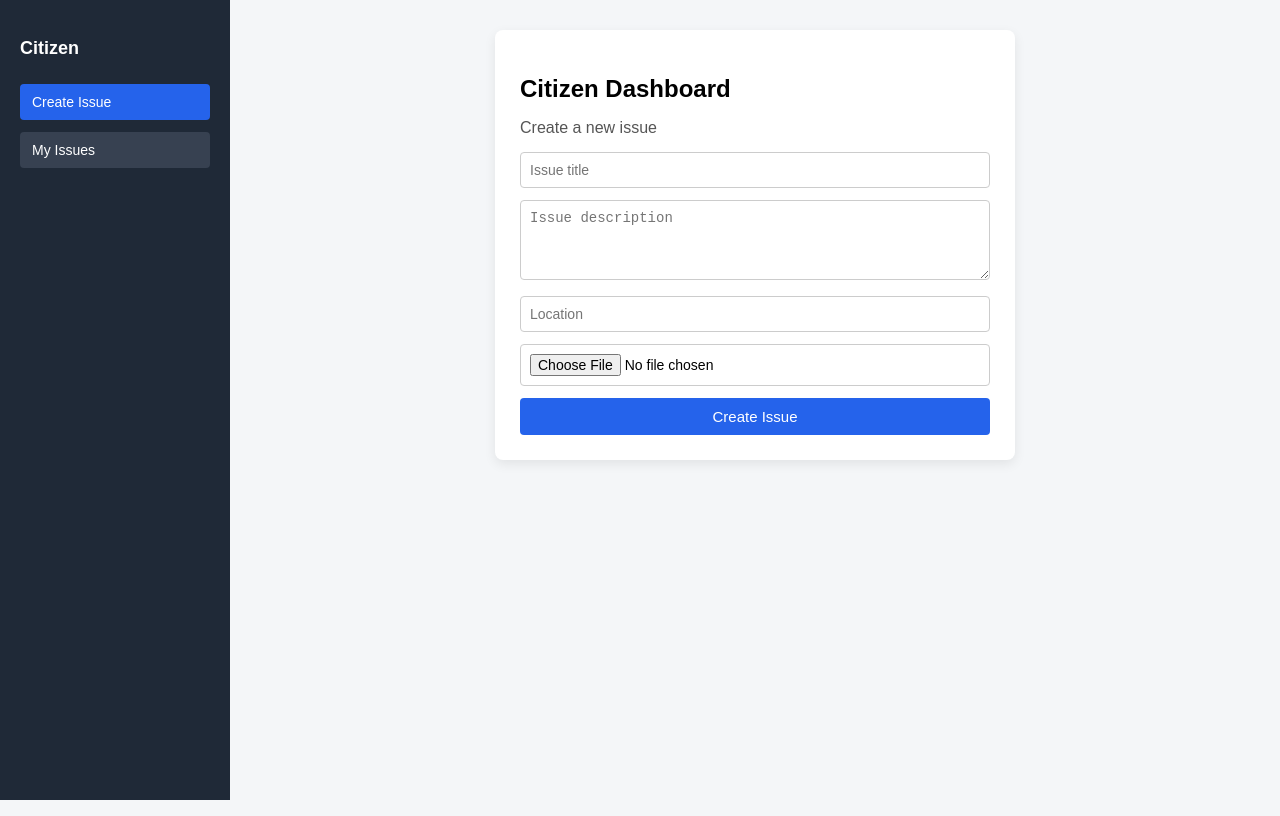
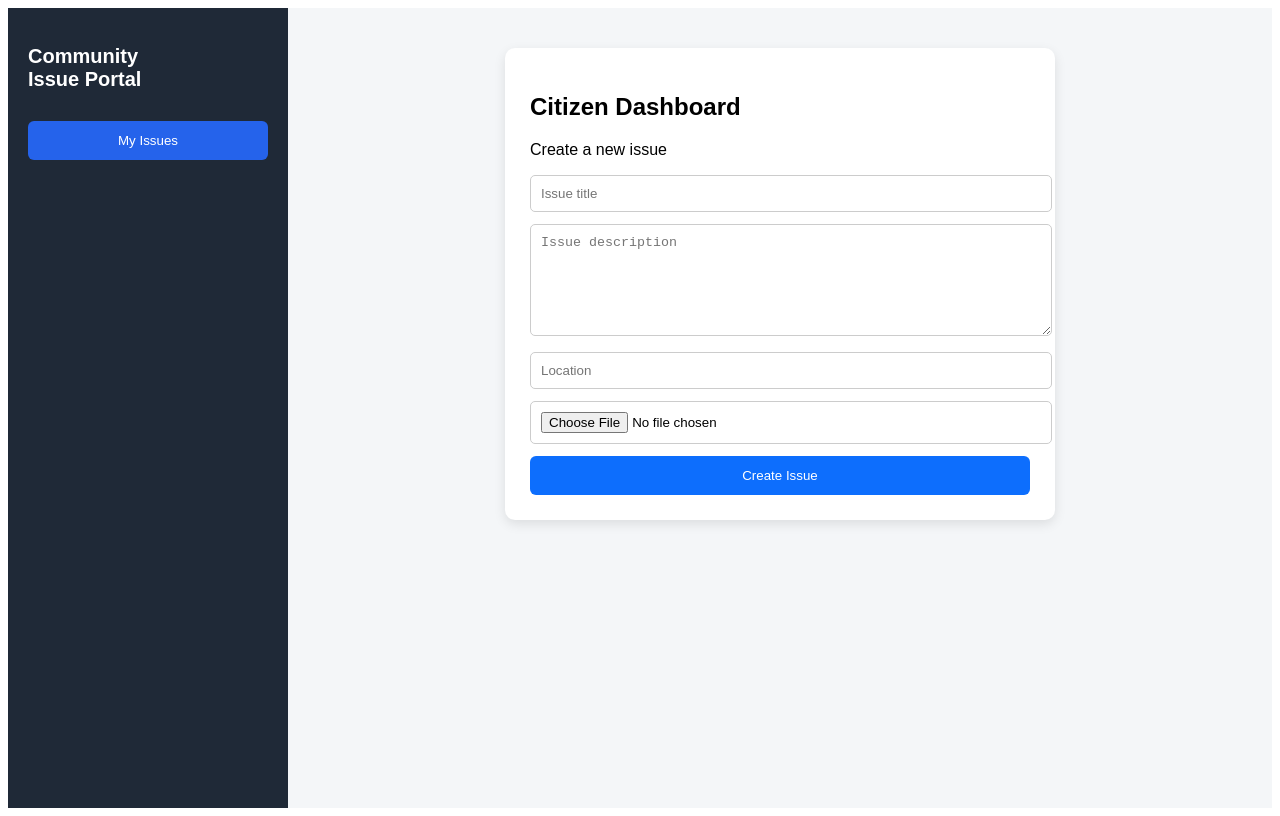
Before and after one commit to Bhargava449904/community_portal_fullstack, a React (Vite) app: page /create_issue in a window 1280 px wide. Built offline with nearby package versions, Linux system fonts and the light colour scheme.

Commit message:
citizendashboad

```diff
--- a/src/components/dashboard/Citizendash.jsx
+++ b/src/components/dashboard/Citizendash.jsx
@@ -1,12 +1,14 @@
-import React, { useState } from "react";
+import { useState } from "react";
+import { useNavigate } from "react-router-dom";
 import "./citizendash.css";
 
 function CitizenDash() {
+  const navigate = useNavigate();
+
   const [title, setTitle] = useState("");
   const [description, setDescription] = useState("");
   const [location, setLocation] = useState("");
   const [image, setImage] = useState(null);
-
   const [error, setError] = useState("");
   const [success, setSuccess] = useState("");
 
@@ -39,7 +41,6 @@ function CitizenDash() {
       }
 
       setSuccess("Issue created successfully ✅");
-
       setTitle("");
       setDescription("");
       setLocation("");
@@ -51,18 +52,23 @@ function CitizenDash() {
   };
 
   return (
-    <div className="dashboard">
+    <div className="dashboard-layout">
 
-      {/* SIDEBAR */}
+      {/* LEFT SIDEBAR */}
       <div className="sidebar">
-        <h3>Citizen</h3>
-        <button className="sidebar-btn active">Create Issue</button>
-        <button className="sidebar-btn">My Issues</button>
+        <h2 className="logo">Community<br />Issue Portal</h2>
+
+        <button
+          className="sidebar-btn"
+          onClick={() => navigate("/my-issues")}
+        >
+          My Issues
+        </button>
       </div>
 
-      {/*  MAIN CONTENT */}
+      {/* RIGHT CONTENT */}
       <div className="content">
-        <div className="citizen-container">
+        <div className="citizen-card">
           <h2>Citizen Dashboard</h2>
           <p>Create a new issue</p>
 
--- a/src/components/dashboard/citizendash.css
+++ b/src/components/dashboard/citizendash.css
@@ -1,124 +1,81 @@
-/* Reset / base */
-* {
-  box-sizing: border-box;
+/* LAYOUT */
+.dashboard-layout {
+  display: flex;
+  min-height: 100vh;
+  background: #f4f6f8;
+  font-family: Arial, sans-serif;
 }
 
-body {
-  margin: 0;
-  font-family: Arial, sans-serif;
-  background-color: #f4f6f8;
-}
-
-/* ===== Dashboard Layout ===== */
-.dashboard {
-  display: flex;
-  min-height: 100vh;
-  width: 100%;
-}
-
-/* ===== Sidebar ===== */
+/* SIDEBAR */
 .sidebar {
-  width: 230px;
-  background-color: #1f2937;
-  color: #ffffff;
+  width: 240px;
+  background: #1f2937;
+  color: white;
   padding: 20px;
 }
 
-.sidebar h3 {
-  margin-bottom: 25px;
-  font-size: 18px;
+.logo {
+  font-size: 20px;
+  margin-bottom: 30px;
 }
 
-/* Sidebar buttons */
 .sidebar-btn {
   width: 100%;
-  padding: 10px 12px;
-  margin-bottom: 12px;
-  background-color: #374151;
-  color: #ffffff;
+  padding: 12px;
+  background: #2563eb;
   border: none;
-  border-radius: 4px;
-  text-align: left;
+  color: white;
   cursor: pointer;
-  font-size: 14px;
+  border-radius: 6px;
 }
 
-.sidebar-btn:hover {
-  background-color: #4b5563;
-}
-
-/* Active button */
-.sidebar-btn.active {
-  background-color: #2563eb;
-}
-
-/* ===== Main Content ===== */
+/* RIGHT CONTENT */
 .content {
   flex: 1;
   display: flex;
   justify-content: center;
   align-items: flex-start;
-  padding: 30px;
+  padding: 40px;
 }
 
-/* ===== Form Card ===== */
-.citizen-container {
+/* CARD */
+.citizen-card {
+  background: white;
   width: 100%;
-  max-width: 520px;
-  background-color: #ffffff;
+  max-width: 500px;
   padding: 25px;
-  border-radius: 8px;
-  box-shadow: 0 4px 12px rgba(0, 0, 0, 0.08);
+  border-radius: 10px;
+  box-shadow: 0 4px 12px rgba(0,0,0,0.1);
 }
 
-.citizen-container h2 {
-  margin-bottom: 5px;
+.citizen-card input,
+.citizen-card textarea {
+  width: 100%;
+  padding: 10px;
+  margin-bottom: 12px;
+  border: 1px solid #ccc;
+  border-radius: 5px;
 }
 
-.citizen-container p {
-  margin-bottom: 15px;
-  color: #555;
+.citizen-card textarea {
+  min-height: 90px;
 }
 
-/* Inputs */
-.citizen-container input,
-.citizen-container textarea {
+.citizen-card button {
   width: 100%;
-  padding: 9px;
-  margin-bottom: 12px;
-  border: 1px solid #ccc;
-  border-radius: 4px;
-  font-size: 14px;
-}
-
-.citizen-container textarea {
-  resize: vertical;
-  min-height: 80px;
-}
-
-/* Submit button */
-.citizen-container button {
-  width: 100%;
-  padding: 10px;
-  background-color: #2563eb;
+  padding: 12px;
+  background: #0d6efd;
+  border: none;
   color: white;
-  border: none;
-  border-radius: 4px;
-  font-size: 15px;
+  border-radius: 6px;
   cursor: pointer;
 }
 
-.citizen-container button:hover {
-  background-color: #1d4ed8;
-}
-
-/* Messages */
+/* MESSAGES */
 .error-text {
-  color: #dc2626;
-  margin-bottom: 10px;
+  color: red;
 }
 
 .success-text {
-  color: #16a34a;
-  margin-bottom: 10px;
+  color: green;
 }
```
